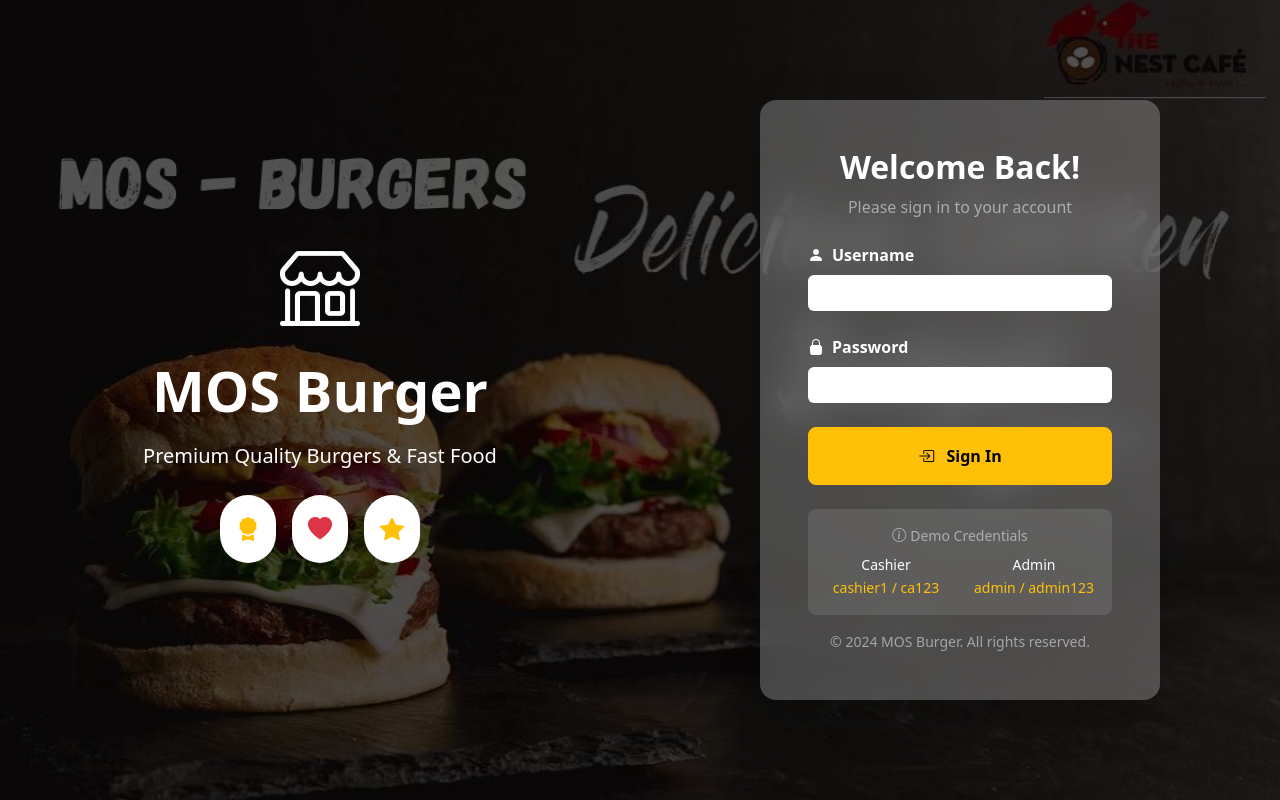
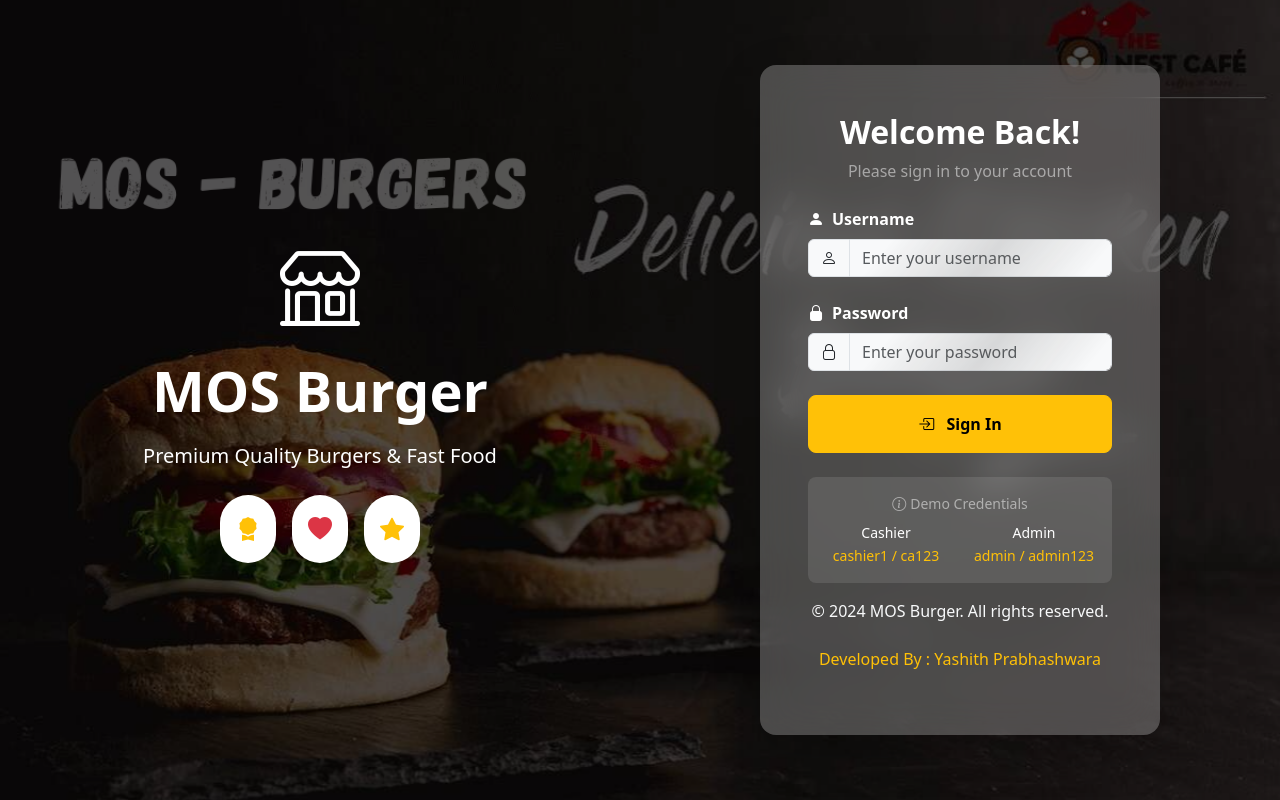
Before and after one commit to yasith-1/mos-burger, a plain HTML site: page index.html in a window 1280 px wide. Drawn offline with nearby package versions, Linux system fonts and the light colour scheme; some packages are replaced by stand-ins of ours; a script that the page names is missing.

Commit message:
modified login form

```diff
--- a/assets/css/home.css
+++ b/assets/css/home.css
@@ -31,7 +31,7 @@ body {
 }
 
 .float-animation {
-  animation: float 3s ease-in-out infinite;
+  /* animation: float 3s ease-in-out infinite; */
 }
 
 /* Gradient button */
--- a/index.html
+++ b/index.html
@@ -63,13 +63,12 @@
                                     <i class="bi bi-person-fill me-2"></i>Username
                                 </label>
                                 <div class="input-group">
-                                    <span class="input-group-text bg-white bg-opacity-20 border-0 text-white">
-                                        <i class="bi bi-person"></i>
+                                    <span class="input-group-text ">
+                                        <i class="bi bi-person text-dark"></i>
                                     </span>
                                     <input type="text"
-                                        class="form-control bg-white bg-opacity-20 border-0 text-white placeholder-light"
-                                        id="userName" placeholder="Enter your username"
-                                        style="backdrop-filter: blur(10px);">
+                                        class="form-control bg-light text-light placeholder-wave "
+                                        id="userName" placeholder="Enter your username">
                                 </div>
                             </div>
 
@@ -79,13 +78,12 @@
                                     <i class="bi bi-lock-fill me-2"></i>Password
                                 </label>
                                 <div class="input-group">
-                                    <span class="input-group-text bg-white bg-opacity-20 border-0 text-white">
+                                    <span class="input-group-text text-dark">
                                         <i class="bi bi-lock"></i>
                                     </span>
                                     <input type="password"
-                                        class="form-control bg-white bg-opacity-20 border-0 text-white placeholder-light"
-                                        id="pass" placeholder="Enter your password"
-                                        style="backdrop-filter: blur(10px);">
+                                        class="form-control bg-light text-light placeholder-wave "
+                                        id="pass" placeholder="Enter your password">
                                 </div>
                             </div>
 
@@ -119,9 +117,10 @@
 
                         <!-- Footer -->
                         <div class="text-center">
-                            <p class="text-white-50 small mb-0">
+                            <p class="text-light mb-0">
                                 © 2024 MOS Burger. All rights reserved.
                             </p>
+                            <p class="text-warning mt-4">Developed By : Yashith Prabhashwara</p>
                         </div>
                     </div>
                 </div>
```
